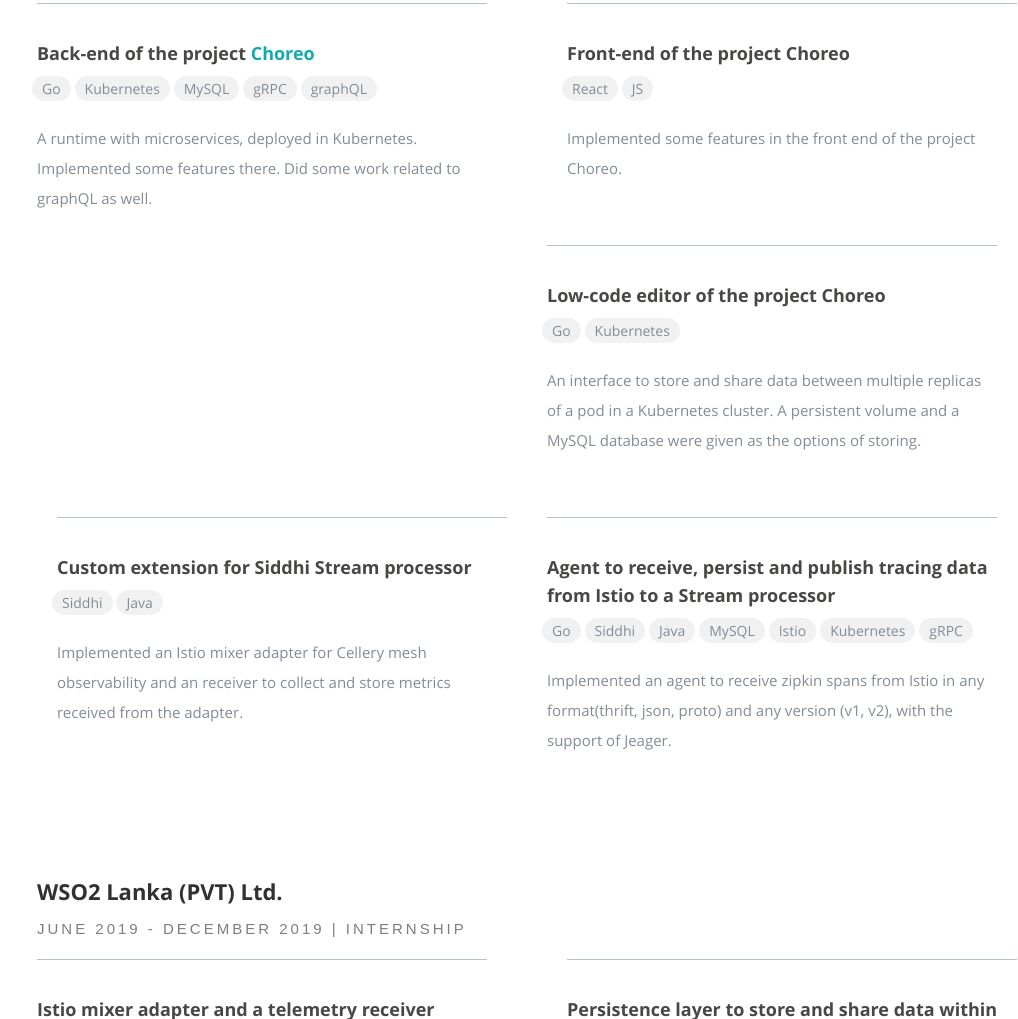
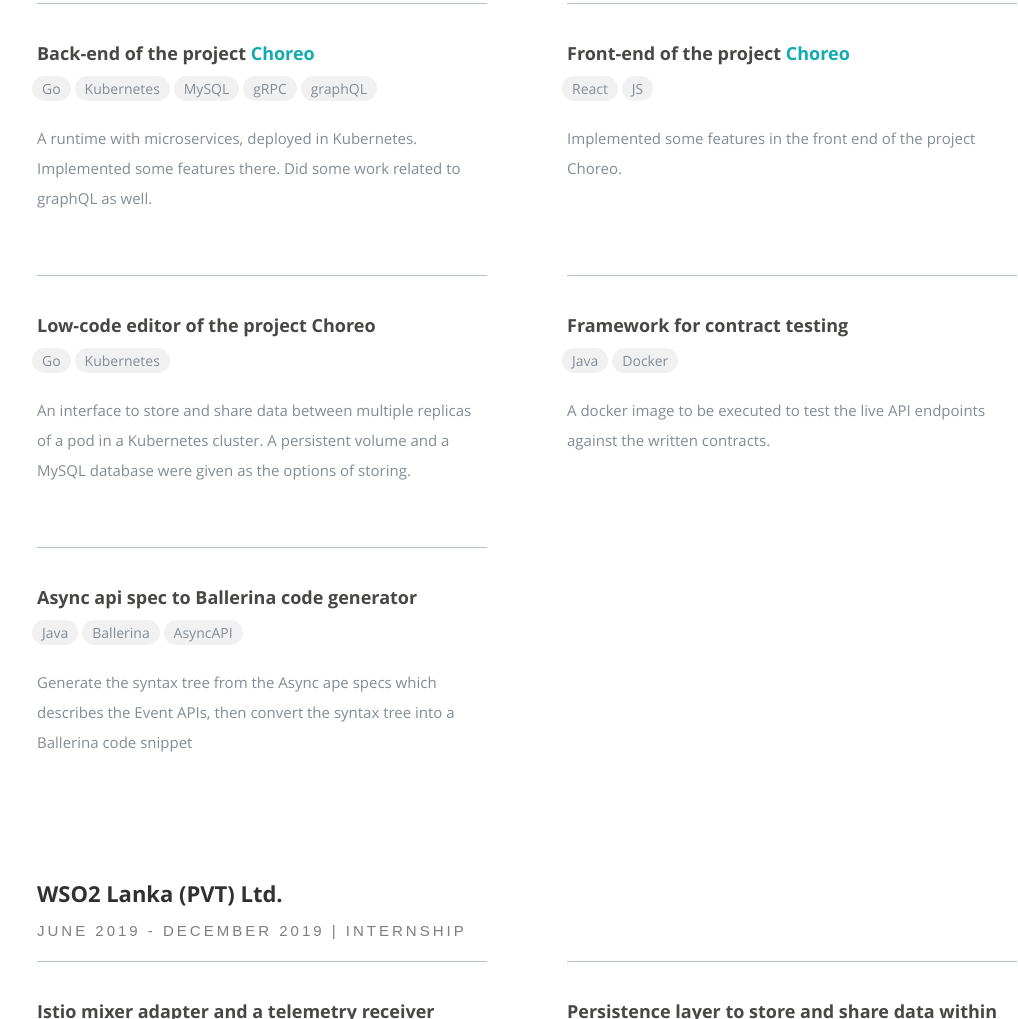
Before and after one commit to HasithaAthukorala/hasithaathukorala.github.io, a plain HTML site: page index.html in a window 1280 px wide. Shown: the part 1507-2526 px from the top of the page, without its empty margins (113-1131 px from the left). Drawn offline with nearby package versions, Linux system fonts and the light colour scheme.

Commit message:
Fix bugs

```diff
--- a/index.html
+++ b/index.html
@@ -174,11 +174,12 @@
                     </p>
                 </div>
             </div> <!-- end column -->
+
             <div class="column" data-aos="fade-up">
                 <div class="position">
                     <div class="position__header">
                         <h6>
-                            <span class="position__pos">Front-end of the project Choreo</span>
+                            <span class="position__pos">Front-end of the project <a href="https://console.choreo.dev">Choreo</a></span>
                         </h6>
                         <div class="row chip-row">
                             <div class="chip">React</div>
@@ -186,7 +187,7 @@
                         </div>
                     </div>
                     <p>
-                        Implemented some features in the front end of the project Choreo.
+                        Implemented some features in the front end of the project Choreo. </br></br>
                     </p>
                 </div>
             </div>
@@ -213,16 +214,16 @@
                 <div class="position">
                     <div class="position__header">
                         <h6>
-                            <span class="position__pos">Custom extension for Siddhi Stream processor</span>
+                            <span class="position__pos">Framework for contract testing</span>
                         </h6>
                         <div class="row chip-row">
-                            <div class="chip">Siddhi</div>
                             <div class="chip">Java</div>
+                            <div class="chip">Docker</div>
                         </div>
                     </div>
                     <p>
-                        Implemented an Istio mixer adapter for Cellery mesh observability and
-                        an receiver to collect and store metrics received from the adapter.
+                        A docker image to be executed to test the live API endpoints against the
+                        written contracts. </br></br>
                     </p>
                 </div>
             </div>
@@ -230,22 +231,25 @@
                 <div class="position">
                     <div class="position__header">
                         <h6>
-                            <span class="position__pos">Agent to receive, persist and publish tracing data from Istio to a Stream processor</span>
+                            <span class="position__pos">Async api spec to Ballerina code generator</span>
                         </h6>
                         <div class="row chip-row">
-                            <div class="chip">Go</div>
-                            <div class="chip">Siddhi</div>
                             <div class="chip">Java</div>
-                            <div class="chip">MySQL</div>
-                            <div class="chip">Istio</div>
-                            <div class="chip">Kubernetes</div>
-                            <div class="chip">gRPC</div>
+                            <div class="chip">Ballerina</div>
+                            <div class="chip">AsyncAPI</div>
                         </div>
                     </div>
                     <p>
-                        Implemented an agent to receive zipkin spans from Istio in any format(thrift, json, proto)
-                        and any version (v1, v2), with the support of Jeager.
+                        Generate the syntax tree from the Async ape specs which describes the Event
+                        APIs, then convert the syntax tree into a Ballerina code snippet
                     </p>
+                </div>
+            </div>
+
+            <div class="column" data-aos="fade-up">
+                <div class="position">
+                    <div class="position__header">
+                    </div>
                 </div>
             </div>
 
```
